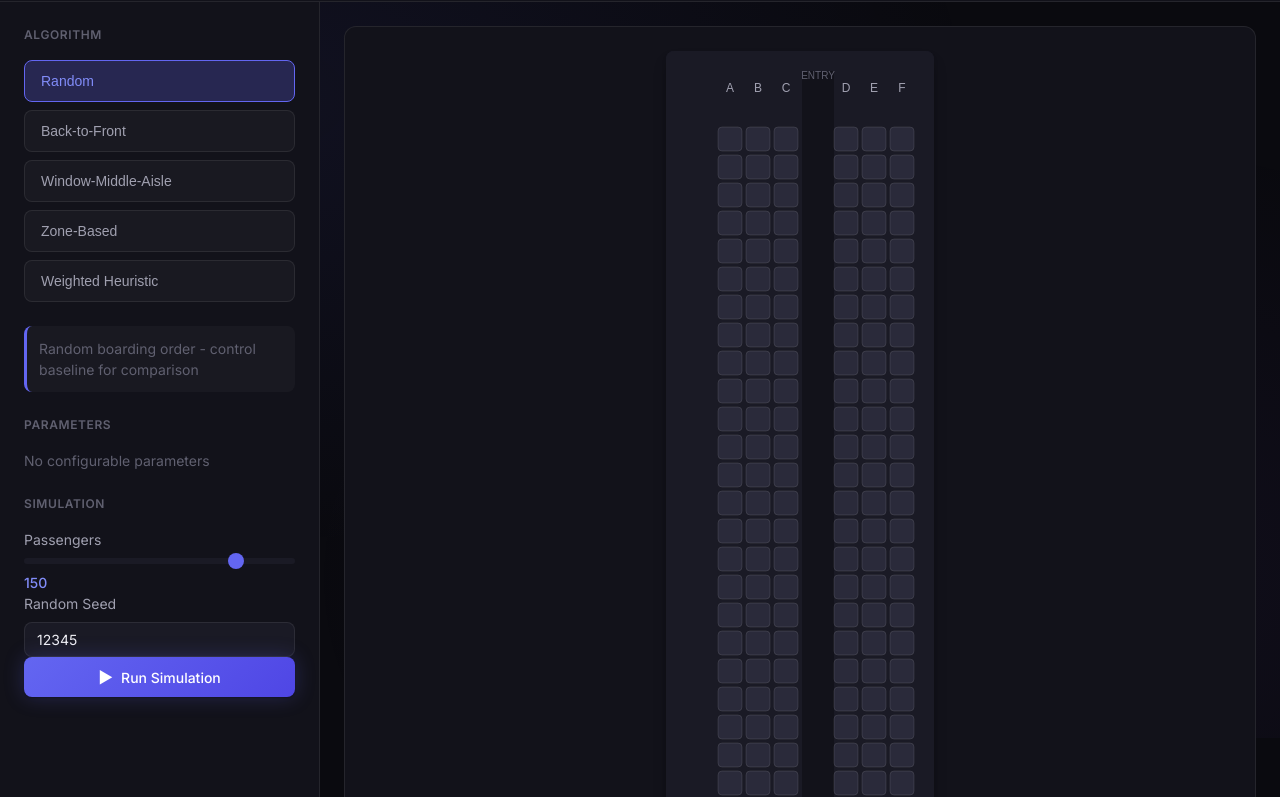
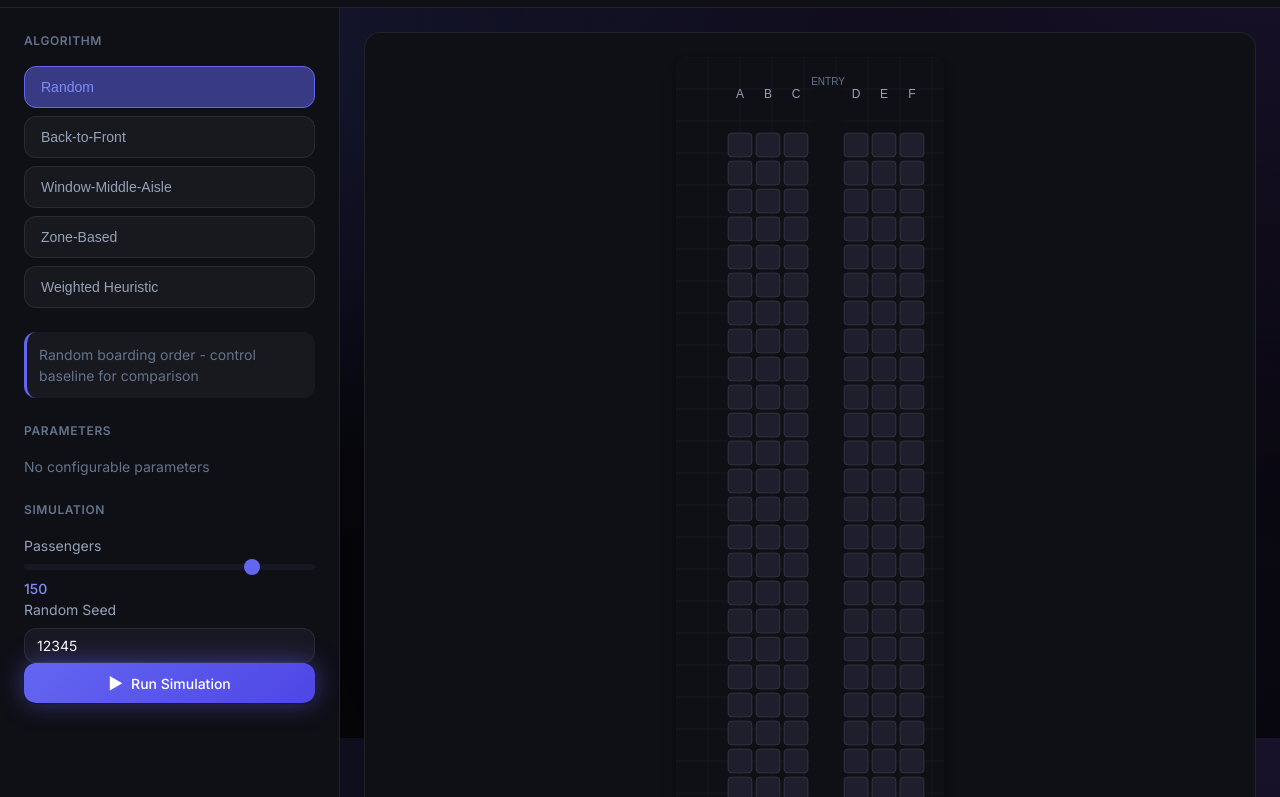
Before and after one commit to szabadkai/BoardingLab, a website built with Vite: page index.html in a window 1280 px wide. Shown: the part 62-859 px from the top of the page. Built offline with nearby package versions, Linux system fonts and the light colour scheme.

Commit message:
fixes and polish

```diff
--- a/index.html
+++ b/index.html
@@ -10,7 +10,7 @@
   <link rel="preconnect" href="https://fonts.googleapis.com">
   <link rel="preconnect" href="https://fonts.gstatic.com" crossorigin>
   <link href="https://fonts.googleapis.com/css2?family=Inter:wght@400;500;600;700&display=swap" rel="stylesheet">
-  <link rel="stylesheet" href="/src/styles/index.css">
+  <link rel="stylesheet" href="./src/styles/index.css">
 </head>
 
 <body>
@@ -149,8 +149,33 @@
           <button class="btn btn-icon modal-close" id="modal-close">✕</button>
         </div>
         <div class="modal-body">
-          <div class="editor-warning">
-            ⚠️ Custom algorithms must follow the execution contract. Invalid code will be blocked.
+          <div class="editor-info">
+            <details>
+              <summary><strong>Documentation & Contract (Click to expand)</strong></summary>
+              <div class="api-docs">
+                <p>Your code must return a <strong>finite number</strong> representing the passenger's priority. Higher
+                  values board earlier.</p>
+
+                <h4>Input Variables:</h4>
+                <ul class="prop-list">
+                  <li><code>passenger</code>:
+                    <ul>
+                      <li><code>id</code> (number)</li>
+                      <li><code>row</code> (number, 1-30)</li>
+                      <li><code>column</code> (string, 'A'-'F')</li>
+                      <li><code>seatClass</code> ('window'|'middle'|'aisle')</li>
+                      <li><code>carryOnSize</code> ('none'|'small'|'large')</li>
+                    </ul>
+                  </li>
+                  <li><code>context</code>:
+                    <ul>
+                      <li><code>totalRows</code> (30)</li>
+                      <li><code>totalPassengers</code> (e.g. 150)</li>
+                    </ul>
+                  </li>
+                </ul>
+              </div>
+            </details>
           </div>
           <div class="code-editor" id="code-editor">
             <textarea id="code-textarea" spellcheck="false"></textarea>
@@ -165,7 +190,7 @@
     </div>
   </div>
 
-  <script type="module" src="/src/main.js"></script>
+  <script type="module" src="./src/main.js"></script>
 </body>
 
 </html>
--- a/src/styles/index.css
+++ b/src/styles/index.css
@@ -4,54 +4,57 @@
 
 /* CSS Custom Properties */
 :root {
-  /* Colors - Dark Theme */
-  --color-bg-primary: #0a0a0f;
-  --color-bg-secondary: #12121a;
-  --color-bg-tertiary: #1a1a25;
-  --color-bg-elevated: #22222f;
+  /* Colors - Deep Space Theme */
+  --color-bg-primary: #050508;
+  --color-bg-secondary: #0f0f16;
+  --color-bg-tertiary: #181824;
+  --color-bg-elevated: #232334;
 
-  --color-surface: rgba(255, 255, 255, 0.03);
-  --color-surface-hover: rgba(255, 255, 255, 0.06);
-  --color-surface-active: rgba(255, 255, 255, 0.08);
+  --color-surface: rgba(255, 255, 255, 0.04);
+  --color-surface-hover: rgba(255, 255, 255, 0.08);
+  --color-surface-active: rgba(255, 255, 255, 0.12);
 
   --color-border: rgba(255, 255, 255, 0.08);
-  --color-border-focus: rgba(99, 102, 241, 0.5);
+  --color-border-hover: rgba(255, 255, 255, 0.15);
+  --color-border-focus: rgba(99, 102, 241, 0.6);
 
-  --color-text-primary: #f0f0f5;
-  --color-text-secondary: #a0a0b0;
-  --color-text-muted: #606070;
+  --color-text-primary: #ffffff;
+  --color-text-secondary: #94a3b8;
+  --color-text-muted: #64748b;
 
-  /* Accent Colors */
+  /* Vibrant Accents */
   --color-accent: #6366f1;
   --color-accent-light: #818cf8;
   --color-accent-dark: #4f46e5;
-  --color-accent-glow: rgba(99, 102, 241, 0.25);
+  --color-accent-glow: rgba(99, 102, 241, 0.5);
+  --color-accent-gradient: linear-gradient(135deg, #6366f1 0%, #8b5cf6 100%);
 
-  /* Status Colors */
-  --color-success: #10b981;
-  --color-warning: #f59e0b;
-  --color-error: #ef4444;
-  --color-info: #3b82f6;
+  /* Status Colors (Pastel/Neon) */
+  --color-success: #34d399;
+  --color-warning: #fbbf24;
+  --color-error: #f87171;
+  --color-info: #38bdf8;
 
   /* Visualization Colors */
-  --color-seat-empty: #2a2a3a;
+  --color-seat-empty: #1e1e2d;
   --color-seat-occupied: #6366f1;
-  --color-aisle: #1a1a25;
-  --color-aisle-blocked: rgba(239, 68, 68, 0.4);
+  --color-aisle: #0f0f16;
+  --color-aisle-blocked: rgba(248, 113, 113, 0.15);
+  /* Subtle red tint */
   --color-passenger: #818cf8;
-  --color-passenger-waiting: #f59e0b;
-  --color-passenger-seated: #10b981;
+  --color-passenger-waiting: #fbbf24;
+  --color-passenger-seated: #34d399;
   --color-bin-full: #ef4444;
 
   /* Typography */
-  --font-family: 'Inter', -apple-system, BlinkMacSystemFont, 'Segoe UI', sans-serif;
+  --font-family: 'Inter', system-ui, -apple-system, sans-serif;
   --font-size-xs: 0.75rem;
   --font-size-sm: 0.875rem;
   --font-size-base: 1rem;
   --font-size-lg: 1.125rem;
   --font-size-xl: 1.25rem;
   --font-size-2xl: 1.5rem;
-  --font-size-3xl: 2rem;
+  --font-size-3xl: 2.25rem;
 
   --font-weight-normal: 400;
   --font-weight-medium: 500;
@@ -71,25 +74,28 @@
 
   /* Borders */
   --radius-sm: 0.375rem;
-  --radius-md: 0.5rem;
-  --radius-lg: 0.75rem;
-  --radius-xl: 1rem;
+  --radius-md: 0.75rem;
+  /* Softer corners */
+  --radius-lg: 1rem;
+  --radius-xl: 1.5rem;
   --radius-full: 9999px;
 
   /* Shadows */
   --shadow-sm: 0 1px 2px rgba(0, 0, 0, 0.3);
   --shadow-md: 0 4px 6px -1px rgba(0, 0, 0, 0.3), 0 2px 4px -1px rgba(0, 0, 0, 0.2);
-  --shadow-lg: 0 10px 15px -3px rgba(0, 0, 0, 0.3), 0 4px 6px -2px rgba(0, 0, 0, 0.2);
-  --shadow-glow: 0 0 20px var(--color-accent-glow);
+  --shadow-lg: 0 10px 15px -3px rgba(0, 0, 0, 0.4), 0 4px 6px -2px rgba(0, 0, 0, 0.3);
+  --shadow-glow: 0 0 25px var(--color-accent-glow);
+  --shadow-inner: inset 0 2px 4px 0 rgba(0, 0, 0, 0.2);
 
   /* Transitions */
-  --transition-fast: 150ms ease;
-  --transition-normal: 250ms ease;
-  --transition-slow: 350ms ease;
+  --transition-fast: 150ms cubic-bezier(0.4, 0, 0.2, 1);
+  --transition-normal: 250ms cubic-bezier(0.4, 0, 0.2, 1);
+  --transition-slow: 350ms cubic-bezier(0.4, 0, 0.2, 1);
+  --transition-bounce: 500ms cubic-bezier(0.34, 1.56, 0.64, 1);
 
   /* Layout */
-  --header-height: 64px;
-  --panel-width: 320px;
+  --header-height: 70px;
+  --panel-width: 340px;
 }
 
 /* ===================================
@@ -117,7 +123,15 @@ body {
   line-height: 1.5;
   color: var(--color-text-primary);
   background: var(--color-bg-primary);
+  /* Mesh Gradient */
+  background-image:
+    radial-gradient(at 0% 0%, rgba(99, 102, 241, 0.15) 0px, transparent 50%),
+    radial-gradient(at 100% 0%, rgba(139, 92, 246, 0.15) 0px, transparent 50%),
+    radial-gradient(at 100% 100%, rgba(5, 5, 8, 1) 0px, transparent 50%);
+  background-attachment: fixed;
   min-height: 100vh;
+  /* Allow scrolling if content overflows */
+  overflow-y: auto;
   overflow-x: hidden;
 }
 
@@ -428,7 +442,9 @@ body::before {
   flex-direction: column;
   padding: var(--space-6);
   gap: var(--space-6);
-  overflow: hidden;
+  /* Ensure content can be scrolled if needed */
+  min-height: 0;
+  overflow-y: auto;
 }
 
 .simulation-view {
@@ -676,13 +692,55 @@ body::before {
   border-top: 1px solid var(--color-border);
 }
 
-.editor-warning {
-  padding: var(--space-3) var(--space-4);
-  background: rgba(245, 158, 11, 0.1);
-  border: 1px solid rgba(245, 158, 11, 0.3);
+.editor-info {
+  font-size: var(--font-size-sm);
+  color: var(--color-text-secondary);
+}
+
+.editor-info summary {
+  cursor: pointer;
+  padding: var(--space-2) var(--space-3);
+  background: var(--color-bg-tertiary);
   border-radius: var(--radius-md);
-  color: var(--color-warning);
+  color: var(--color-accent-light);
+  font-weight: var(--font-weight-medium);
+}
+
+.editor-info summary:hover {
+  background: var(--color-surface-hover);
+}
+
+.api-docs {
+  margin-top: var(--space-2);
+  padding: var(--space-4);
+  background: var(--color-bg-tertiary);
+  border-radius: var(--radius-md);
+  border: 1px solid var(--color-border);
+}
+
+.api-docs h4 {
+  margin-top: var(--space-3);
+  margin-bottom: var(--space-2);
+  color: var(--color-text-primary);
   font-size: var(--font-size-sm);
+}
+
+.prop-list {
+  padding-left: var(--space-4);
+  margin-top: var(--space-2);
+}
+
+.prop-list li {
+  margin-bottom: var(--space-1);
+}
+
+.api-docs code {
+  font-family: 'Fira Code', monospace;
+  background: var(--color-surface);
+  padding: 2px 4px;
+  border-radius: 4px;
+  color: var(--color-accent-light);
+  font-size: 0.85em;
 }
 
 .code-editor {
--- a/src/visualization/AircraftRenderer.js
+++ b/src/visualization/AircraftRenderer.js
@@ -22,19 +22,21 @@ export class AircraftRenderer {
             padding: 20,
 
             // Colors (from CSS variables concept)
+            // Colors (Matching new CSS Theme)
             colors: {
-                background: '#1a1a25',
-                seatEmpty: '#2a2a3a',
-                seatOccupied: '#10b981',
-                aisle: '#12121a',
-                aisleBlocked: 'rgba(239, 68, 68, 0.4)',
-                passenger: '#818cf8',
-                passengerWaiting: '#f59e0b',
-                passengerStowing: '#f59e0b',
-                passengerSeating: '#6366f1',
-                text: '#a0a0b0',
-                textLight: '#606070',
+                background: '#0f0f16', // bg-secondary
+                seatEmpty: '#1e1e2d',
+                seatOccupied: '#6366f1', // accent
+                aisle: '#0f0f16', // same as bg
+                aisleBlocked: 'rgba(248, 113, 113, 0.2)', // error with opacity
+                passenger: '#818cf8', // accent-light
+                passengerWaiting: '#fbbf24', // warning
+                passengerStowing: '#fbbf24',
+                passengerSeating: '#34d399', // success
+                text: '#94a3b8', // text-secondary
+                textLight: '#64748b', // text-muted
                 border: 'rgba(255, 255, 255, 0.1)',
+                grid: 'rgba(255, 255, 255, 0.03)',
             },
         };
 
@@ -139,6 +141,11 @@ export class AircraftRenderer {
         ctx.fillStyle = settings.colors.background;
         ctx.fillRect(0, 0, totalWidth, totalHeight);
 
+        // Draw Technical Grid
+        this._drawGrid();
+
+        // Draw Layers
+
         // Draw aisle background
         this._drawAisle(snapshot);
 
@@ -158,6 +165,32 @@ export class AircraftRenderer {
 
         // Draw entry area
         this._drawEntryArea(snapshot);
+    }
+
+    /**
+     * Draw subtle background grid
+     */
+    _drawGrid() {
+        const { ctx, dims, settings } = this;
+        const gridSize = 32;
+
+        ctx.strokeStyle = settings.colors.grid;
+        ctx.lineWidth = 1;
+        ctx.beginPath();
+
+        // Vertical lines
+        for (let x = 0; x <= dims.totalWidth; x += gridSize) {
+            ctx.moveTo(x, 0);
+            ctx.lineTo(x, dims.totalHeight);
+        }
+
+        // Horizontal lines
+        for (let y = 0; y <= dims.totalHeight; y += gridSize) {
+            ctx.moveTo(0, y);
+            ctx.lineTo(dims.totalWidth, y);
+        }
+
+        ctx.stroke();
     }
 
     /**
@@ -298,11 +331,21 @@ export class AircraftRenderer {
                 color = settings.colors.passengerSeating;
             }
 
-            // Draw passenger circle
+            // Draw passenger circle with shadow/glow
+            ctx.shadowColor = color;
+            ctx.shadowBlur = 8;
+
             ctx.beginPath();
             ctx.arc(pos.x, pos.y, radius, 0, Math.PI * 2);
             ctx.fillStyle = color;
             ctx.fill();
+
+            // Remove shadow for text/border
+            ctx.shadowBlur = 0;
+
+            ctx.strokeStyle = '#fff';
+            ctx.lineWidth = 1;
+            ctx.stroke();
 
             // Draw passenger ID
             ctx.fillStyle = '#fff';
@@ -332,8 +375,8 @@ export class AircraftRenderer {
         if (snapshot && snapshot.passengersWaiting) {
             const queueCount = snapshot.passengersWaiting.length;
             if (queueCount > 0) {
-                ctx.fillStyle = settings.colors.text;
-                ctx.font = '11px Inter, sans-serif';
+                ctx.fillStyle = settings.colors.passengerWaiting;
+                ctx.font = 'bold 11px Inter, sans-serif';
                 ctx.fillText(`Queue: ${queueCount}`, aisleX + aisleWidth / 2, y + 14);
             }
         }
```
